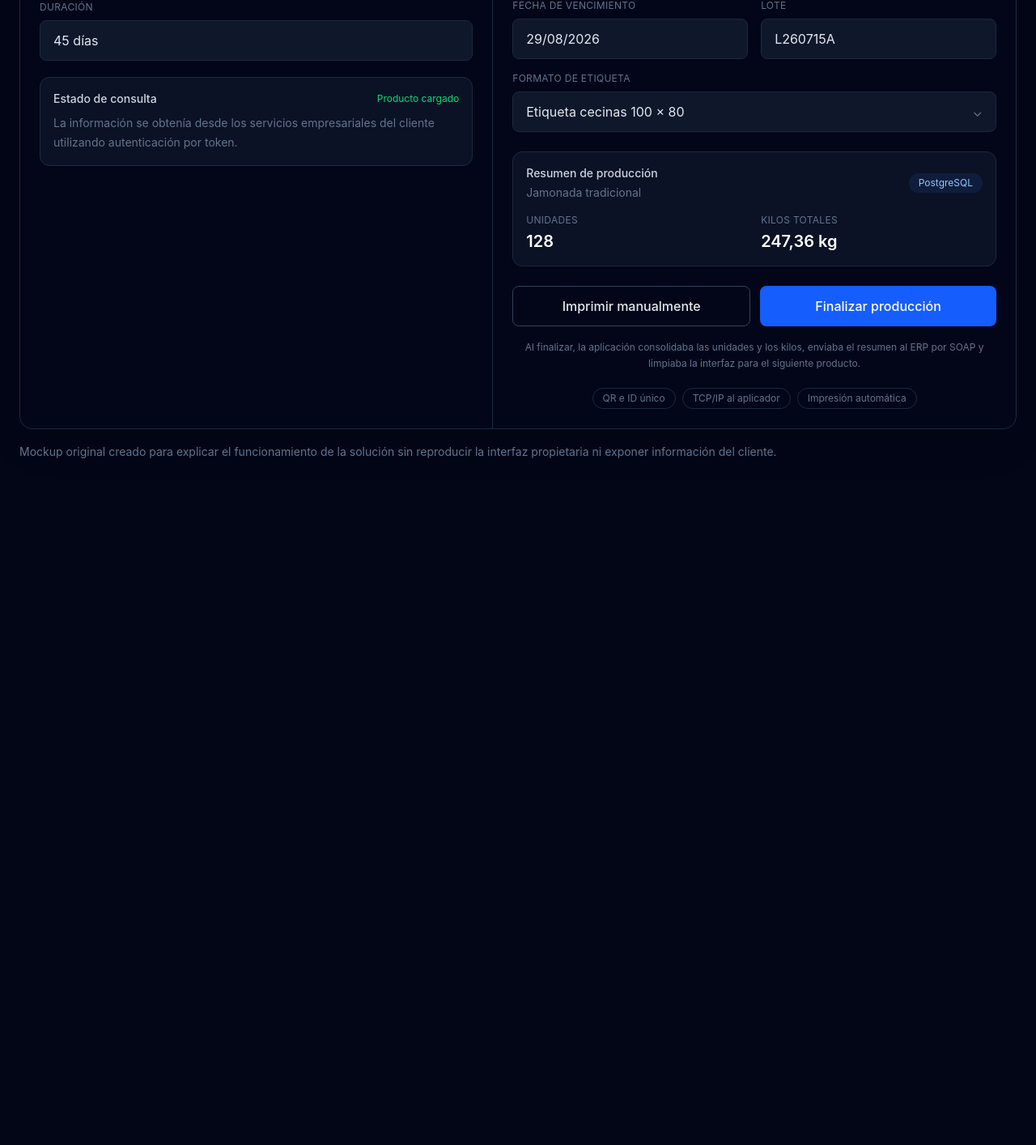
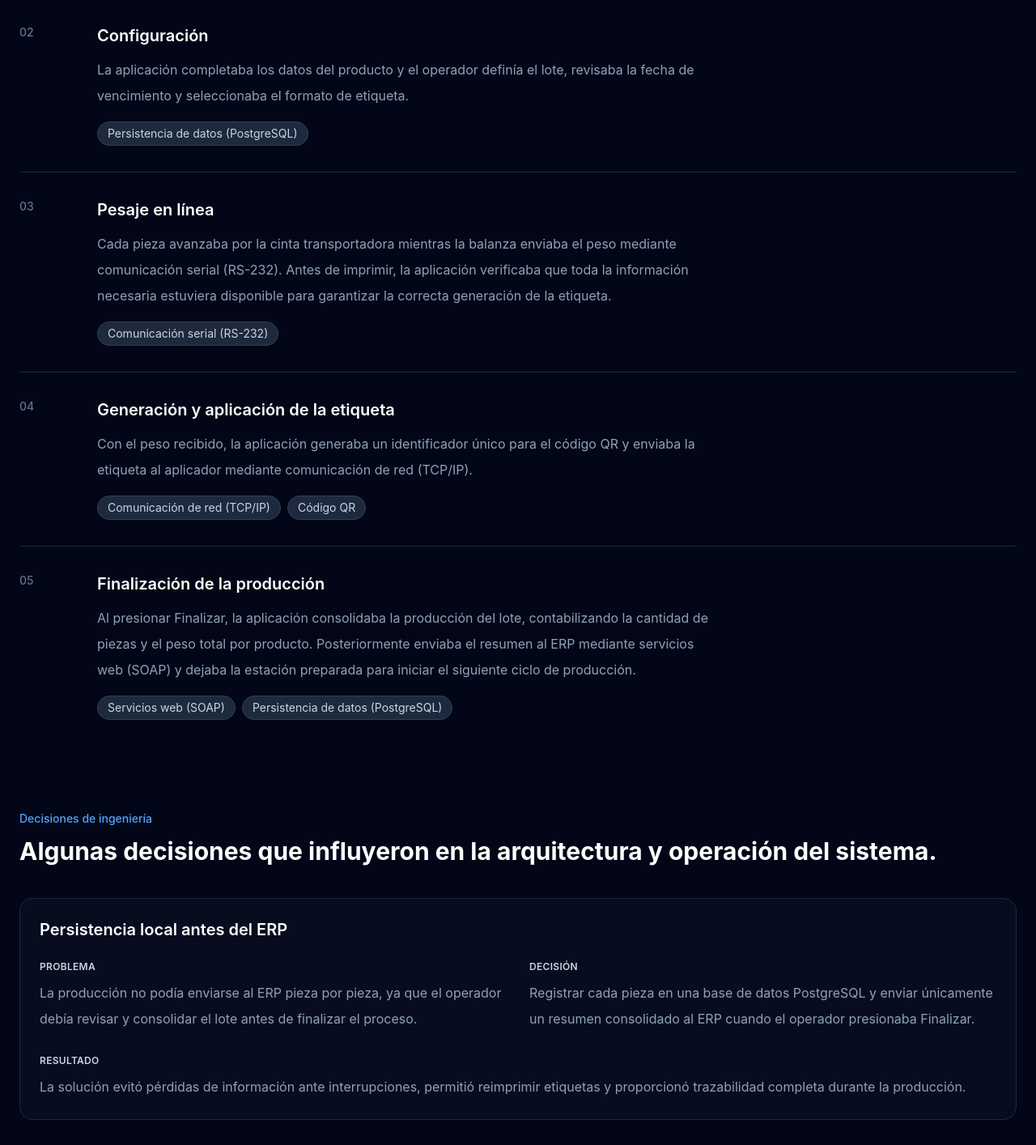
Before and after one commit to reneguzmanm/developer-portfolio, a React (Vite) app: page /case-studies/industrial-weighing in a window 1280 px wide. Shown: the part 2220-3634 px from the top of the page at 81% size. Before the commit the page ends 2854 px from the top, so only its background shows below. Built offline with nearby package versions, Linux system fonts and the light colour scheme.

Commit message:
feat: add engineering decisions section

```diff
--- /dev/null
+++ b/src/components/case-study/EngineeringDecisions.tsx
@@ -0,0 +1,68 @@
+import type { Project } from "../../types/project";
+
+interface EngineeringDecisionsProps {
+    project: Project;
+}
+
+const EngineeringDecisions = ({ project }: EngineeringDecisionsProps) => {
+    return (
+        <section className="mt-20">
+            <p className="text-sm font-medium text-blue-400">
+                Decisiones de ingeniería
+            </p>
+
+            <h2 className="mt-3 text-3xl font-bold text-white">
+                Algunas decisiones que influyeron en la arquitectura y operación del sistema.
+            </h2>
+
+            <div className="mt-10 space-y-8">
+                {project.engineeringDecisions.map((decision) => (
+                    <article
+                        key={decision.title}
+                        className="rounded-2xl border border-slate-800 bg-slate-900/40 p-6"
+                    >
+                        <h3 className="text-xl font-semibold text-white">
+                            {decision.title}
+                        </h3>
+
+
+
+                        <div className="mt-6 grid gap-7 md:grid-cols-2">
+                            <div>
+                                <p className="text-xs font-semibold uppercase tracking-wide text-slate-300">
+                                    Problema
+                                </p>
+
+                                <p className="mt-2 leading-8 text-slate-400">
+                                    {decision.problem}
+                                </p>
+                            </div>
+
+                            <div>
+                                <p className="text-xs font-semibold uppercase tracking-wide text-slate-300">
+                                    Decisión
+                                </p>
+
+                                <p className="mt-2 leading-8 text-slate-400">
+                                    {decision.decision}
+                                </p>
+                            </div>
+
+                            <div className="md:col-span-2">
+                                <p className="text-xs font-semibold uppercase tracking-wide text-slate-300">
+                                    Resultado
+                                </p>
+
+                                <p className="mt-2 leading-8 text-slate-400">
+                                    {decision.result}
+                                </p>
+                            </div>
+                        </div>
+                    </article>
+                ))}
+            </div>
+        </section>
+    );
+};
+
+export default EngineeringDecisions;
--- a/src/components/case-study/IndustrialWeighingMockup.tsx
+++ b/src/components/case-study/IndustrialWeighingMockup.tsx
@@ -187,7 +187,7 @@ const IndustrialWeighingMockup = () => {
               <div className="mt-4 grid grid-cols-2 gap-4">
                 <div>
                   <p className="text-xs uppercase tracking-wide text-slate-500">
-                    Unidades
+                    Cant. Piezas
                   </p>
                   <p className="mt-1 text-xl font-semibold text-white">128</p>
                 </div>
@@ -220,7 +220,7 @@ const IndustrialWeighingMockup = () => {
             </div>
 
             <p className="mt-4 text-center text-xs leading-5 text-slate-500">
-              Al finalizar, la aplicación consolidaba las unidades y los kilos,
+              Al finalizar, la aplicación consolidaba las piezas y los kilos,
               enviaba el resumen al ERP por SOAP y limpiaba la interfaz para el
               siguiente producto.
             </p>
--- /dev/null
+++ b/src/components/case-study/Workflow.tsx
@@ -0,0 +1,55 @@
+import type { Project } from "../../types/project";
+
+interface WorkflowProps {
+  project: Project;
+}
+
+const Workflow = ({ project }: WorkflowProps) => {
+  return (
+    <section className="mt-20">
+      <p className="text-sm font-medium text-blue-400">
+        Flujo de la solución
+      </p>
+
+      <h2 className="mt-3 text-3xl font-bold text-white">
+        Del ERP a la línea de producción
+      </h2>
+
+      <div className="mt-10 divide-y divide-slate-800">
+        {project.workflow.map((step, index) => (
+          <article
+            key={step.title}
+            className="grid gap-4 py-8 md:grid-cols-[80px_1fr]"
+          >
+            <span className="text-sm font-medium text-slate-500">
+              {String(index + 1).padStart(2, "0")}
+            </span>
+
+            <div>
+              <h3 className="text-xl font-semibold text-white">
+                {step.title}
+              </h3>
+
+              <p className="mt-3 max-w-3xl leading-8 text-slate-400">
+                {step.description}
+              </p>
+
+              <div className="mt-4 flex flex-wrap gap-2">
+                {step.tags.map((tag) => (
+                  <span
+                    key={tag}
+                    className="rounded-full border border-slate-700 bg-slate-800 px-3 py-1 text-sm text-slate-300"
+                  >
+                    {tag}
+                  </span>
+                ))}
+              </div>
+            </div>
+          </article>
+        ))}
+      </div>
+    </section>
+  );
+};
+
+export default Workflow;
--- a/src/data/projects.ts
+++ b/src/data/projects.ts
@@ -1,5 +1,5 @@
+import type { Project } from "../types/project";
 import { technologies } from "./technologies";
-import type { Project } from "../types/project";
 
 export const projects: Project[] = [
   {
@@ -10,6 +10,7 @@ export const projects: Project[] = [
       "Automatización del pesaje y etiquetado de productos mediante integración con hardware industrial y sistemas empresariales.",
     summary:
       "Aplicación de escritorio desarrollada en Python para consultar productos mediante servicios SOAP, recibir el peso desde una balanza dinámica, generar etiquetas con código QR, enviarlas por TCP/IP a un aplicador y registrar la producción en PostgreSQL.",
+
     technologies: [
       technologies.python,
       technologies.postgresql,
@@ -17,11 +18,76 @@ export const projects: Project[] = [
       technologies.tcpip,
       technologies.rs232,
     ],
+
     role: "Desarrollo completo del software",
+    projectType: "Proyecto empresarial",
+    status: "private",
 
-    projectType: "Proyecto empresarial",
+    workflow: [
+      {
+        title: "Consulta del producto",
+        description:
+          "El operador ingresaba el SKU y la aplicación consultaba el ERP mediante servicios web (SOAP) para obtener la descripción, el código y la duración del producto.",
+        tags: ["Servicios web (SOAP)"],
+      },
+      {
+        title: "Configuración",
+        description:
+          "La aplicación completaba los datos del producto y el operador definía el lote, revisaba la fecha de vencimiento y seleccionaba el formato de etiqueta.",
+        tags: ["Persistencia de datos (PostgreSQL)"],
+      },
+      {
+        title: "Pesaje en línea",
+        description:
+          "Cada pieza avanzaba por la cinta transportadora mientras la balanza enviaba el peso mediante comunicación serial (RS-232). Antes de imprimir, la aplicación verificaba que toda la información necesaria estuviera disponible para garantizar la correcta generación de la etiqueta.",
+        tags: ["Comunicación serial (RS-232)"],
+      },
+      {
+        title: "Generación y aplicación de la etiqueta",
+        description:
+          "Con el peso recibido, la aplicación generaba un identificador único para el código QR y enviaba la etiqueta al aplicador mediante comunicación de red (TCP/IP).",
+        tags: ["Comunicación de red (TCP/IP)", "Código QR"],
+      },
+      {
+        title: "Finalización de la producción",
+        description:
+          "Al presionar Finalizar, la aplicación consolidaba la producción del lote, contabilizando la cantidad de piezas y el peso total por producto. Posteriormente enviaba el resumen al ERP mediante servicios web (SOAP) y dejaba la estación preparada para iniciar el siguiente ciclo de producción.",
+        tags: [
+          "Servicios web (SOAP)",
+          "Persistencia de datos (PostgreSQL)",
+        ],
+      },
+    ],
 
-    status: "private",
+    engineeringDecisions:
+      [
+        {
+          title: "Persistencia local antes del ERP",
+          problem:
+            "La producción no podía enviarse al ERP pieza por pieza, ya que el operador debía revisar y consolidar el lote antes de finalizar el proceso.",
+          decision:
+            "Registrar cada pieza en una base de datos PostgreSQL y enviar únicamente un resumen consolidado al ERP cuando el operador presionaba Finalizar.",
+          result:
+            "La solución evitó pérdidas de información ante interrupciones, permitió reimprimir etiquetas y proporcionó trazabilidad completa durante la producción.",
+        },
+        {
+          title: "Vista previa de etiquetas mediante Labelary",
+          problem:
+            "Cada prueba de una nueva etiqueta implicaba imprimirla físicamente, consumiendo material y obligando al operador a retirar manualmente la etiqueta del aplicador.",
+          decision:
+            "Integrar la API de Labelary para renderizar el código ZPL como una imagen antes de imprimir.",
+          result:
+            "Se redujo el consumo de etiquetas, se aceleró la configuración de nuevos formatos y disminuyó la interacción innecesaria con el aplicador.",
+        },
+        {
+          title: "Integración con hardware industrial existente",
+          problem:
+            "El sistema debía operar con equipos previamente instalados y configurados por el equipo de servicio, respetando sus protocolos de comunicación.",
+          decision:
+            "Desarrollar la aplicación para integrarse mediante comunicación serial (RS-232) con la balanza y comunicación TCP/IP con el aplicador, adaptándose a la configuración existente.",
+          result:
+            "La solución pudo incorporarse al proceso productivo sin requerir modificaciones en la infraestructura industrial ya instalada.",
+        },
+      ],
   },
-
 ];
--- a/src/types/project.ts
+++ b/src/types/project.ts
@@ -1,14 +1,36 @@
 import type { Technology } from "./technology";
+
+export interface WorkflowStep {
+  title: string;
+  description: string;
+  tags: string[];
+}
+
+export interface EngineeringDecision {
+  title: string;
+  problem: string;
+  decision: string;
+  result: string;
+}
 
 export interface Project {
   id: string;
   slug: string;
+
   title: string;
   shortDescription: string;
   summary: string;
+
   technologies: Technology[];
-  status: "public" | "private";
-  githubUrl?: string;
+
   role: string;
   projectType: string;
+
+  workflow: WorkflowStep[];
+
+  engineeringDecisions: EngineeringDecision[];
+
+  status: "public" | "private";
+
+  githubUrl?: string;
 }
--- a/src/views/IndustrialWeighing.tsx
+++ b/src/views/IndustrialWeighing.tsx
@@ -3,6 +3,8 @@ import IndustrialWeighingMockup from "../components/case-study/IndustrialWeighin
 import Container from "../components/layout/Container";
 import { projects } from "../data/projects";
 import ProjectOverview from "../components/case-study/ProjectOverview";
+import Workflow from "../components/case-study/Workflow";
+import EngineeringDecisions from "../components/case-study/EngineeringDecisions";
 
 const project = projects.find(
   (currentProject) => currentProject.slug === "industrial-weighing",
@@ -18,7 +20,8 @@ const IndustrialWeighing = () => {
           solution="Desarrollé una aplicación en Python que integraba servicios SOAP, una balanza conectada por comunicación serial, PostgreSQL y un aplicador de etiquetas por TCP/IP. La solución validaba los datos, calculaba la fecha de vencimiento, generaba el código QR y registraba cada operación."
         />
         <IndustrialWeighingMockup />
-        <IndustrialWeighingMockup />
+        <Workflow project={project} />
+        <EngineeringDecisions project={project} />
       </Container>
     </main>
   );
```
